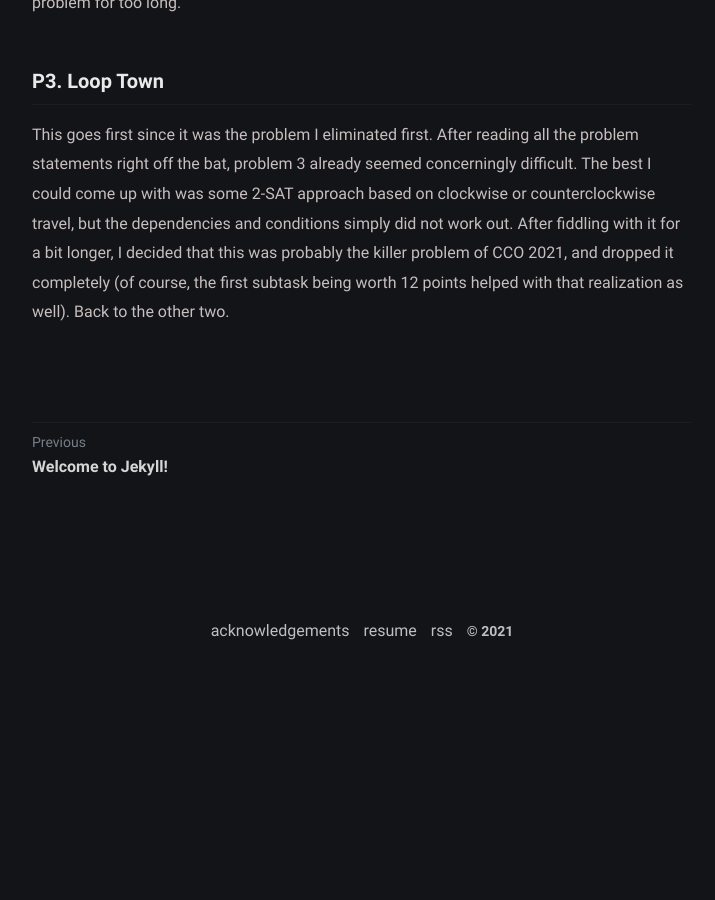
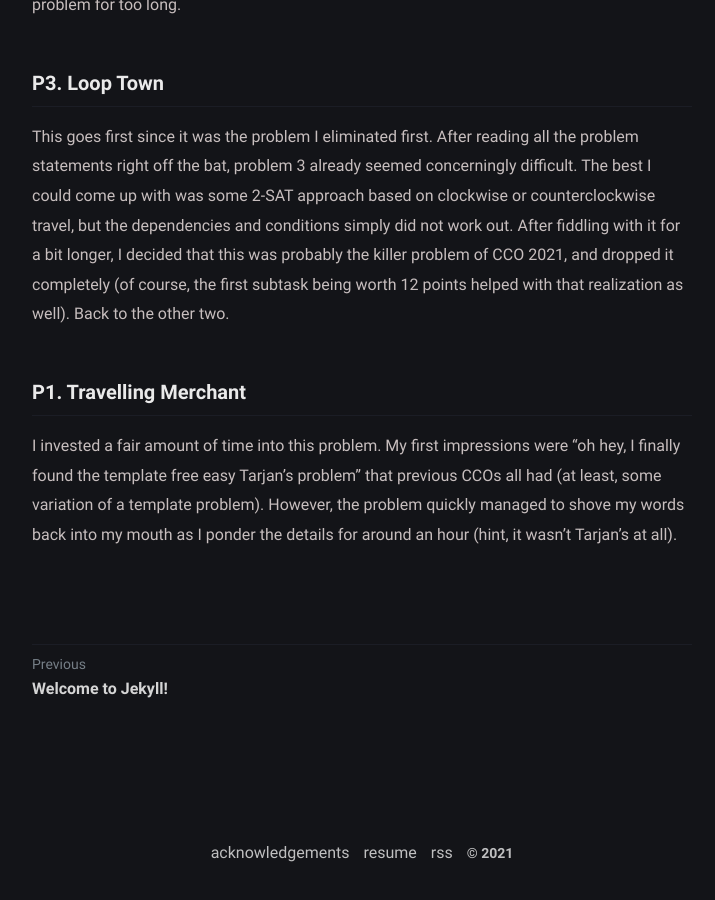
Before and after one commit to 4fecta/4fecta.ca, a Jekyll site: the page built from _posts/how-i-got-cco-silver-without-solving-anything/2021-05-16-how-i-got-cco-silver-without-solving-anything.md, in a window 1280 px wide and 900 px high, scrolled down 2805 px. Shown: the whole window, without its empty margins (278-993 px from the left). Built offline with Jekyll 4.4.1, drawn with Linux system fonts in a browser that asks for light colours; formulas are drawn with MathJax 3; before the commit the page ends 3483 px from its top, so only the background shows below that.

Commit message:
Update 2021-05-16-how-i-got-cco-silver-without-solving-anything.md

```diff
--- a/_posts/how-i-got-cco-silver-without-solving-anything/2021-05-16-how-i-got-cco-silver-without-solving-anything.md
+++ b/_posts/how-i-got-cco-silver-without-solving-anything/2021-05-16-how-i-got-cco-silver-without-solving-anything.md
@@ -7,6 +7,7 @@ categories: programming
 I would like to preface this by saying that you should not voluntarily attempt what I did at CCO if you are serious about your results. My strategy was mainly damage control from day 1, and it was a miracle I even got silver. However, you may find my first CCO experience interesting or maybe even hilarious, which is why I am making this post. Anyways, please enjoy. 🙂
 
 ## Day 1
+<hr>
 
 ### P1. Swap Swap Sort
 
@@ -29,6 +30,7 @@ It was only here that I decided it may be a good idea to reread the statement, a
 Clearly, my strategy of tunnel visioning on problem 1 did not work out in my favour at all. Spending over 3 out of 4 hours of such an important contest for 11 points is something that would pain anyone to see, and I was quite sad over my mediocre day 1 performance. If there is one lesson to be learned out of my CCO experience this year, it would be to *read the constraints, and read them carefully*. Also, repeatedly submitting `WA` submissions or trying to fast-slow for over 30 minutes was just a waste of time, time that could have well been spent going for more partials on problem 3 or even a full solve on problem 2. Finally, it may have been wiser to try and optimize out the log factor from my code instead of spamming flimsy `pragma`s and cheeses, something that seems more than possible with 30 minutes in hindsight. Regardless, I could not redo what had already been done, and it was time to get well rested and prepare for day 2.
 
 ## Day 2
+<hr>
 
 ### Preparations
 
@@ -37,3 +39,7 @@ My mindset going into day 2 was to mainly control the damage that had been done
 ### P3. Loop Town
 
 This goes first since it was the problem I eliminated first. After reading all the problem statements right off the bat, problem 3 already seemed concerningly difficult. The best I could come up with was some 2-SAT approach based on clockwise or counterclockwise travel, but the dependencies and conditions simply did not work out. After fiddling with it for a bit longer, I decided that this was probably the killer problem of CCO 2021, and dropped it completely (of course, the first subtask being worth 12 points helped with that realization as well). Back to the other two.
+
+### P1. Travelling Merchant
+
+I invested a fair amount of time into this problem. My first impressions were "oh hey, I finally found the template free easy Tarjan's problem" that previous CCOs all had (at least, some variation of a template problem). However, the problem quickly managed to shove my words back into my mouth as I ponder the details for around an hour (hint, it wasn't Tarjan's at all).
```
